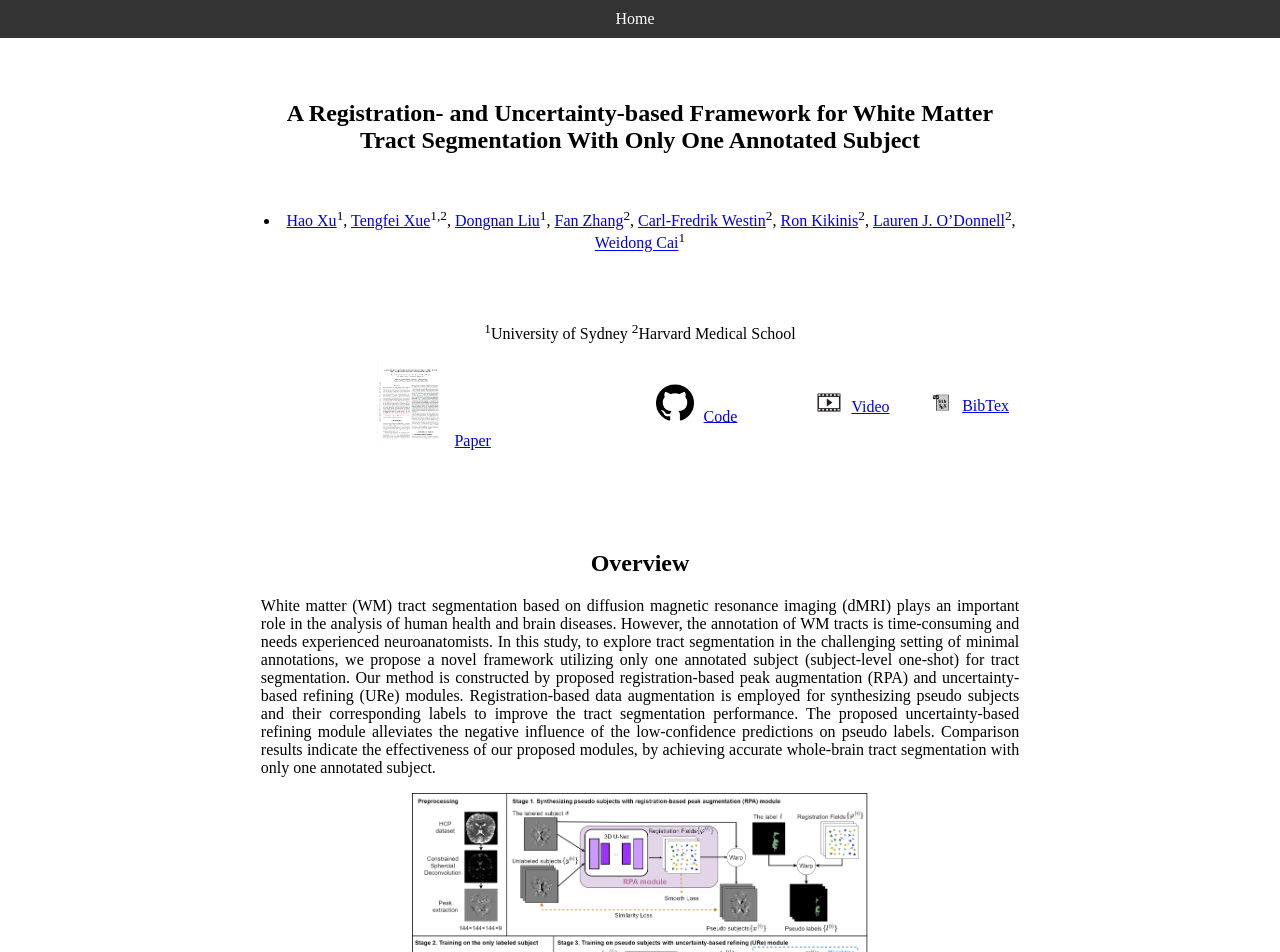
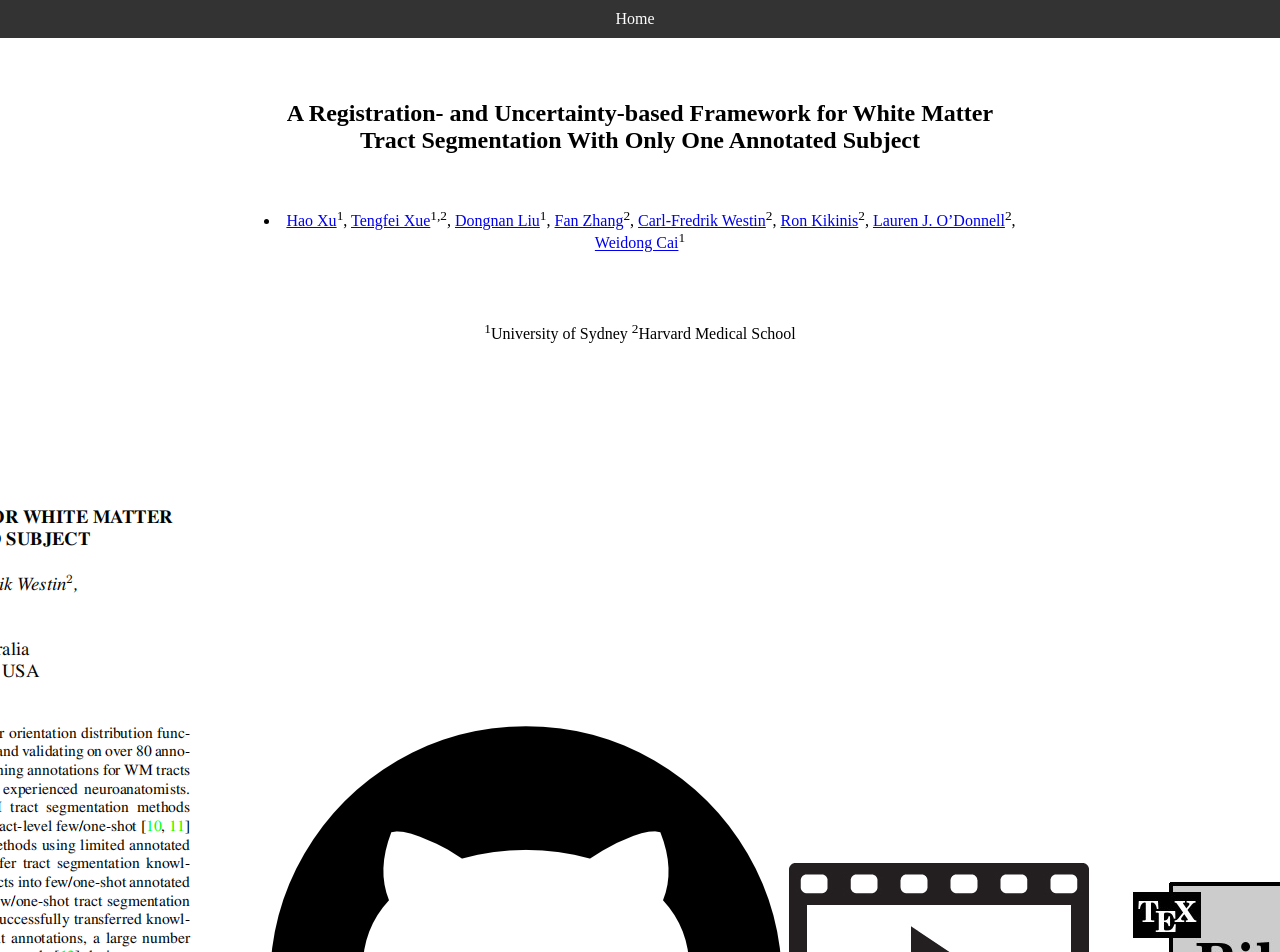
Before and after one commit to HaoXu0507/HaoXu0507.github.io, a Jekyll site: the page built from publications/isbi2023_01/index.html, in a window 1280 px wide and 1400 px high. Shown: the top 952 px of the window. Built offline with Jekyll 4.4.1, drawn with Linux system fonts in a browser that asks for light colours.

Commit message:
Update index.html

```diff
--- a/publications/isbi2023_01/index.html
+++ b/publications/isbi2023_01/index.html
@@ -40,10 +40,7 @@ permalink: /publications/isbi2023_01/
             display: flex;
             justify-content: center;
             align-items: center;
-        }
-        section .images img {
-            margin: 0 10px;
-            width: 20%;
+            width: 20%
         }
 
     </style>
```
